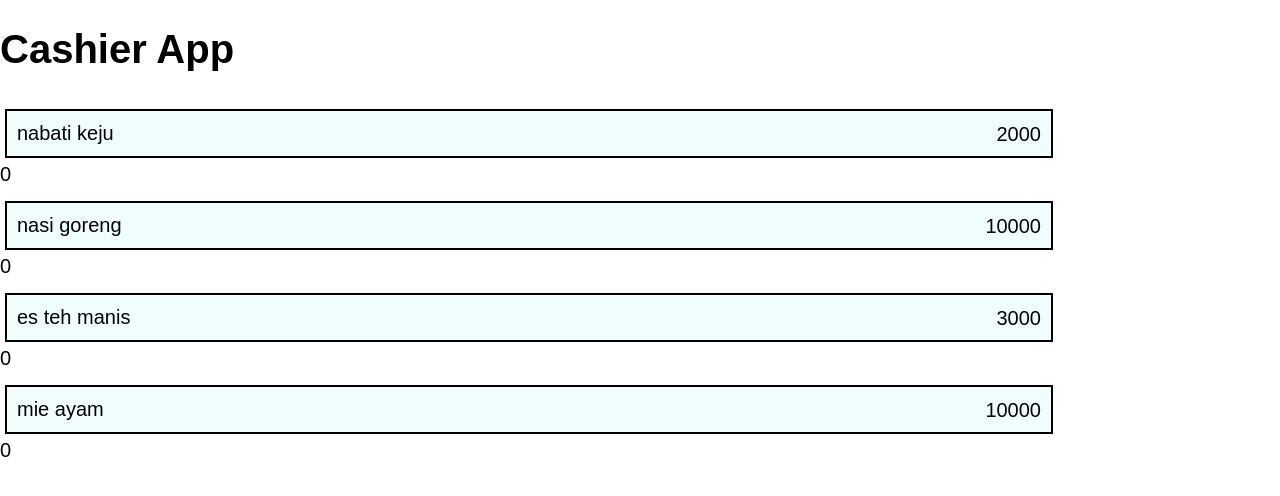
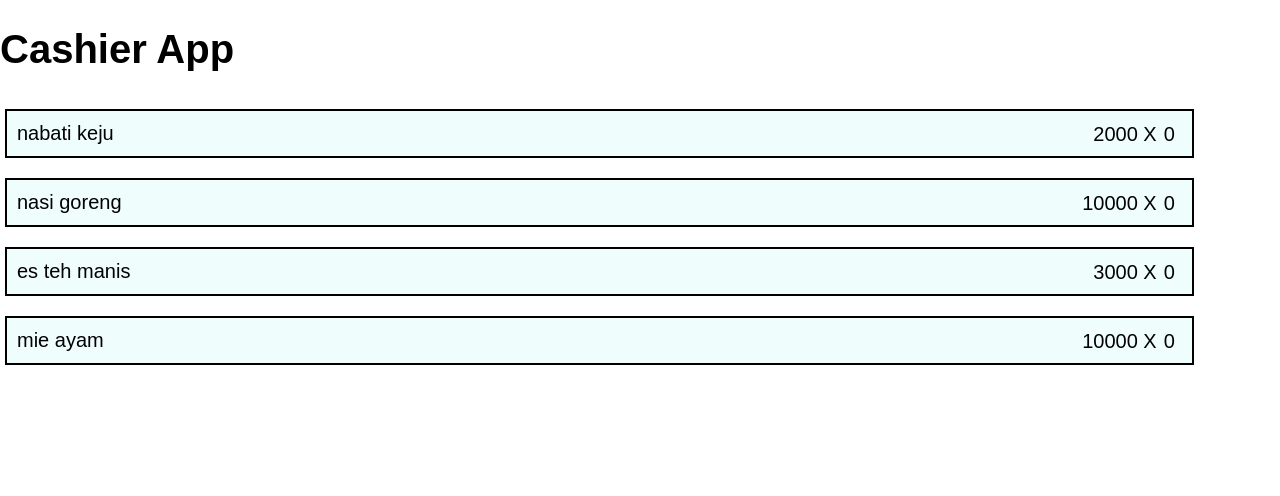
Before and after one commit to 0ppangz/cashier-app, a PHP site: page / in a window 1280 px wide. Shown: the top 496 px of the page. Run offline with PHP 8.4, Linux system fonts and the light colour scheme; data comes from the database, SQL or seed files in the repository.

Commit message:
change some funcs

```diff
--- a/index.php
+++ b/index.php
@@ -29,11 +29,11 @@ $prod = select('select * from lItem');
                 <?=$product['barangJual']?>
               </p>
               <p class="price">
-                <?=$product['harga']?>
+                <?=$product['harga']?> X
               </p>
+              <div class="amount">0</div>
             </div>
 
-            <div class="amount">0</div>
           </li>
         <?php endforeach; ?>
       </ul>
@@ -44,12 +44,11 @@ $prod = select('select * from lItem');
       button.addEventListener('click', function () {
         const products = this.closest('.pList');
 
-        const price = parseInt(products.querySelector('.price').textContent);
         const amount = products.querySelector('.amount');
 
         let curAm = parseInt(amount.textContent);
-
-        amount.textContent = curAm + price;
+        curAm++;
+        amount.textContent = curAm;
 
       })
     })
--- a/style/main.css
+++ b/style/main.css
@@ -11,7 +11,7 @@ body {
   display: flex;
   flex-direction: row;
   padding: 5px 10px;
-  width: 80%;
+  width: 91%;
   height: 35px;
   background: #f0fdfd;
   margin: 5px;
@@ -23,6 +23,9 @@ body {
 }
 .btnBox .price {
   margin: 7px 0 0 auto;
+}
+.amount {
+  margin: 7px;
 }
 .products {
   margin: 0;
```
